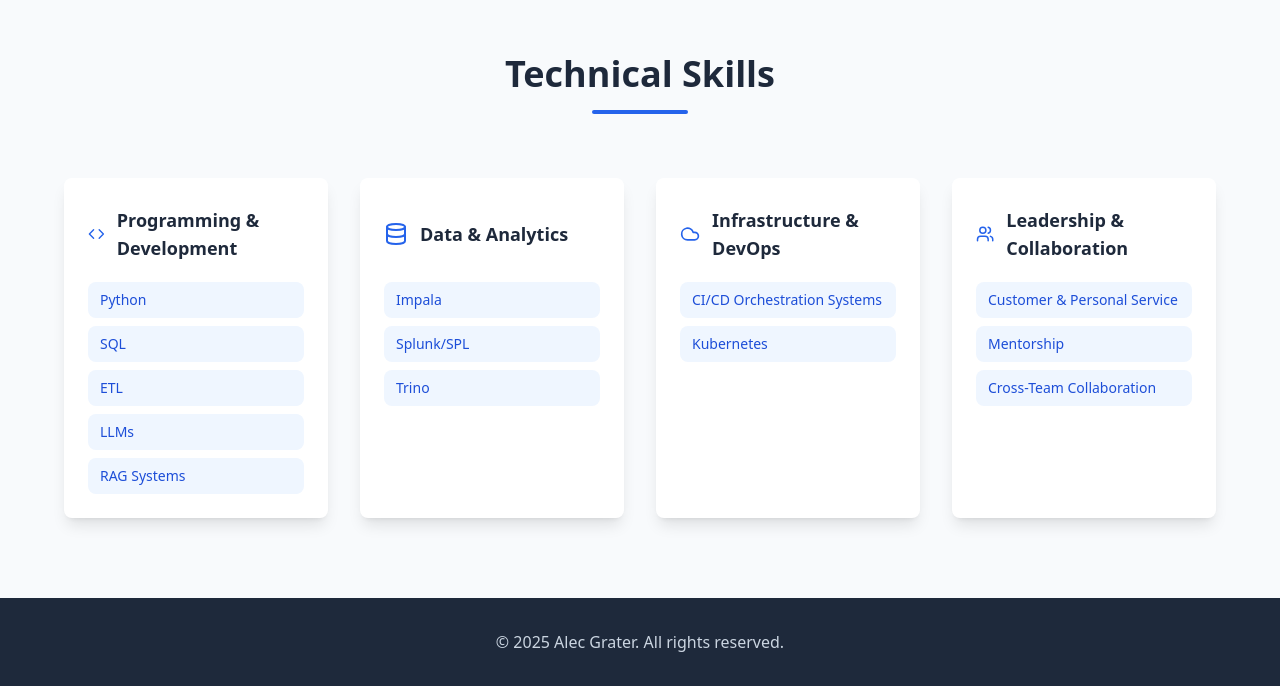
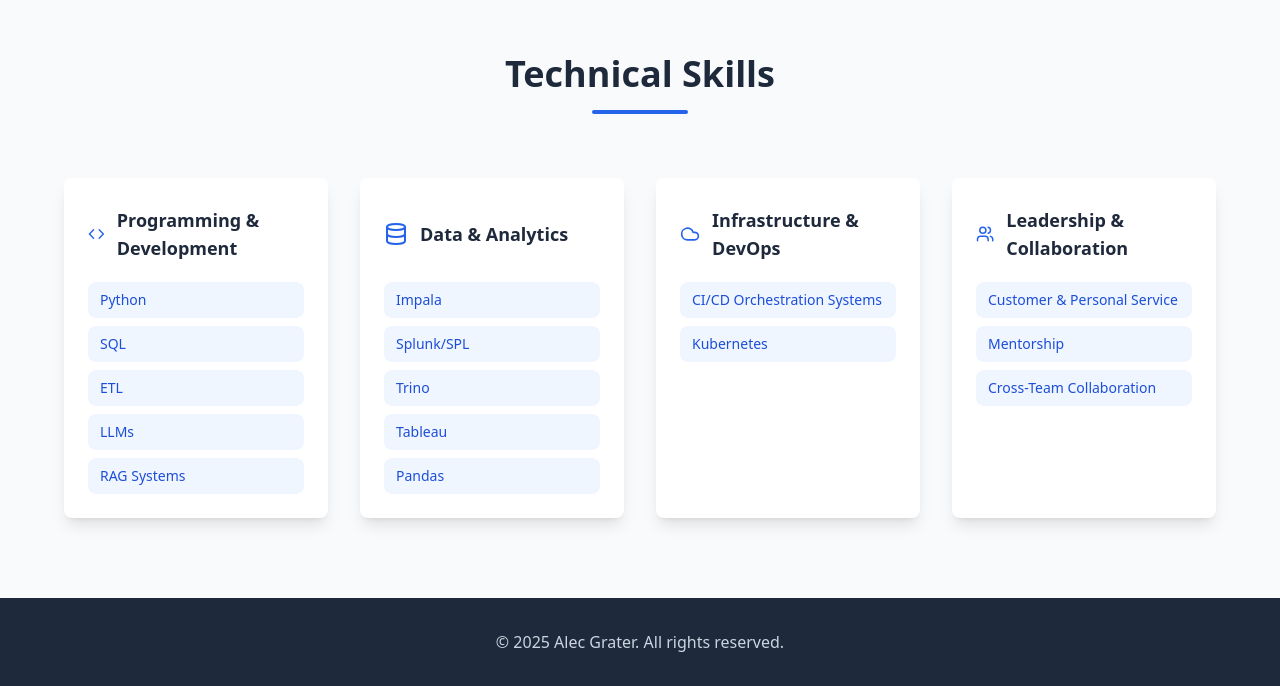
Before and after one commit to alecgrater/alecgrater.github.io, a React (Vite) app: page / in a window 1280 px wide. Shown: the part 2160-2846 px from the top of the page. Built offline with nearby package versions, Linux system fonts and the light colour scheme.

Commit message:
Add Tableau and Pandas to Data & Analytics skills section

```diff
--- a/src/components/Skills.tsx
+++ b/src/components/Skills.tsx
@@ -11,7 +11,7 @@ const Skills = () => {
     {
       icon: <Database className="text-blue-600" size={24} />,
       title: 'Data & Analytics',
-      skills: ['Impala', 'Splunk/SPL', 'Trino']
+      skills: ['Impala', 'Splunk/SPL', 'Trino', 'Tableau', 'Pandas']
     },
     {
       icon: <Cloud className="text-blue-600" size={24} />,
--- a/src/utils/generateResume.ts
+++ b/src/utils/generateResume.ts
@@ -126,7 +126,7 @@ export const generateResumePDF = () => {
   yPosition += 8;
   doc.setFontSize(10);
   doc.setFont('helvetica', 'normal');
-  const skills = 'Python, SQL, ETL, Impala, Splunk/SPL, Trino, CI/CD Orchestration Systems, LLMs, RAG Systems, Kubernetes, Customer & Personal Service, Mentorship, Cross-Team Collaboration';
+  const skills = 'Python, SQL, ETL, Impala, Splunk/SPL, Trino, Tableau, Pandas, CI/CD Orchestration Systems, LLMs, RAG Systems, Kubernetes, Customer & Personal Service, Mentorship, Cross-Team Collaboration';
   const skillsLines = doc.splitTextToSize(skills, 170);
   doc.text(skillsLines, 20, yPosition);
 
```
